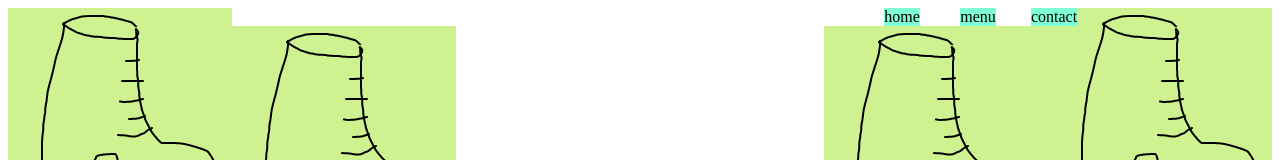
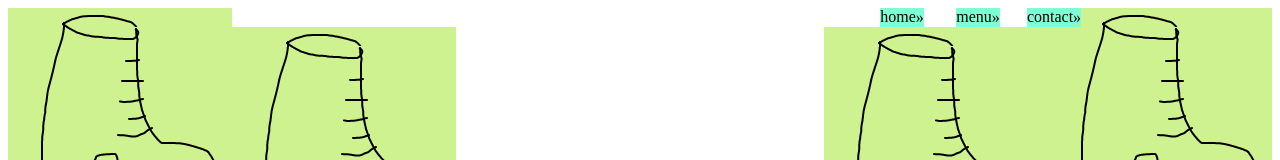
Before and after one commit to elijahisawesome/Restaurant, a website built with webpack: page test.html in a window 1280 px wide. Shown: the top 160 px of the page. Built offline with nearby package versions, Linux system fonts and the light colour scheme.

Commit message:
Tweaked CSS

```diff
--- a/src/index.js
+++ b/src/index.js
@@ -20,8 +20,6 @@ const Main = (function(){
         rightImg.id = 'right';
 
         mainDiv.append(leftImg, rightImg);
-
-
     }
 
     const mainDiv = document.getElementById('content');
--- a/src/style.css
+++ b/src/style.css
@@ -7,6 +7,23 @@ body{
 .navButton{
     background: aquamarine;
     margin: auto;
+    cursor: pointer;
+    transition: all 0.25s;
+
+}
+
+.navButton:hover .chevronSpan::before{
+    transform: rotate(90deg);
+}
+
+.chevronSpan::before{
+    display:inline-block;
+    text-align: center;
+    vertical-align: middle;
+    content:'\00bb';
+    box-sizing: inherit;
+    transition: all .15s;
+
 }
 #TaskBar{
     display: grid;
--- a/src/taskBar.js
+++ b/src/taskBar.js
@@ -15,7 +15,14 @@ const TaskBar = (function(){
         newDiv.id = name;
         newDiv.classList.add('navButton');
         newDiv.innerText = name.slice(0,-6);
+        newDiv.append(chevronSpan(name))
         return newDiv;
+    }
+    const chevronSpan = function(name){
+        let newSpan = document.createElement('span');
+        newSpan.id = name;
+        newSpan.classList.add('chevronSpan');
+        return newSpan
     }
 
     //Construction of the task bar
```
Also changed, not shown: dist/index.bundle.js.
